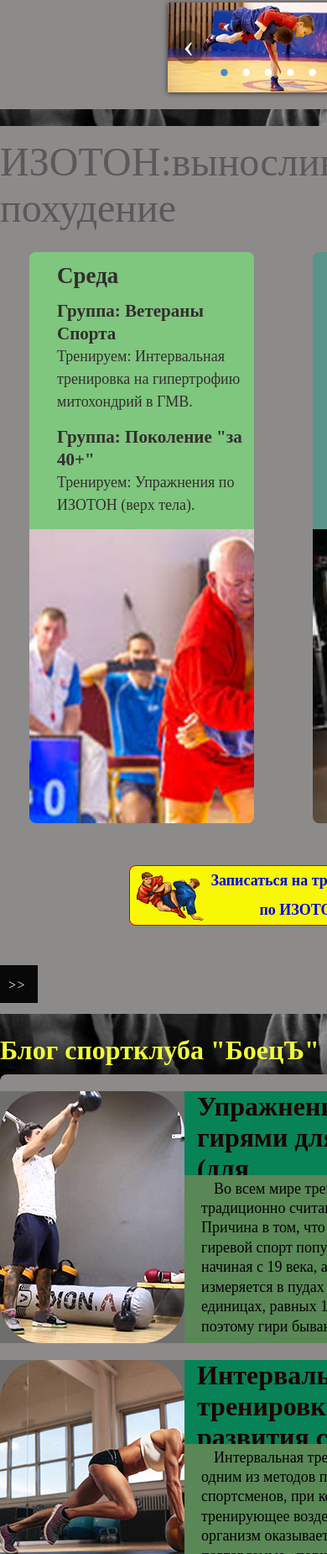
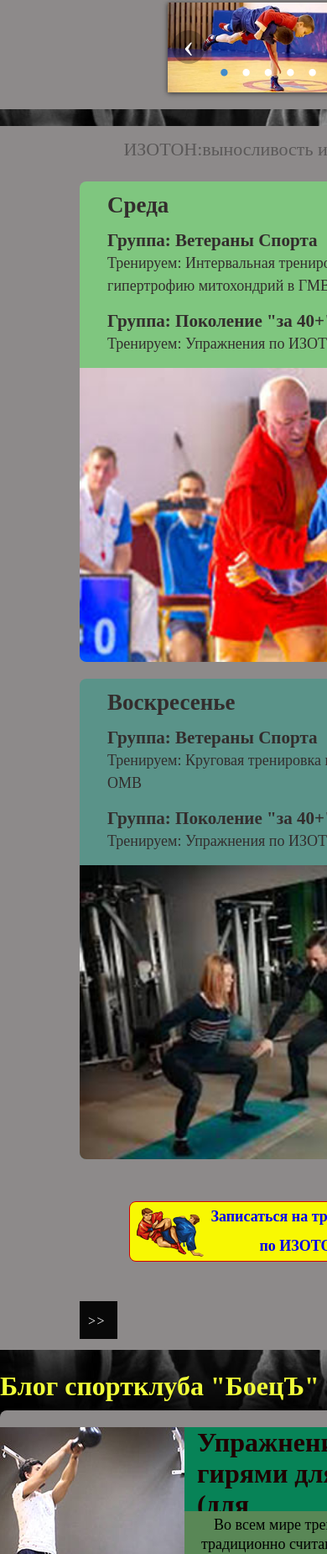
Before and after one commit to trenersambo/Sport-site-in-GRID, a plain HTML site: page index.html in a window 390 px wide. Shown: the part 1759-3609 px from the top of the page at 84% size. Drawn offline with Linux system fonts and the light colour scheme.

Commit message:
@ media доработка

```diff
--- a/css/3d-blog.css
+++ b/css/3d-blog.css
@@ -63,7 +63,7 @@ perspective: 900px;
     /*прячет спину*/
     backface-visibility: hidden;
 
-    border-radius: 50px;
+
 
 }
 
@@ -79,8 +79,6 @@ perspective: 900px;
     /*прячем спину, чтоб до переворота не б.видно*/
     backface-visibility: hidden;
 
-    border-radius: 50px;
-
 }
 
 /*лиц.сторона статьи №3 в Блоге*/
@@ -95,8 +93,6 @@ perspective: 900px;
     /*прячет спину*/
     backface-visibility: hidden;
 
-    border-radius: 50px;
-
 }
 
 .back{
@@ -110,7 +106,7 @@ padding: 20px;
 transform: rotateY(180deg);
     /*прячет спину*/
     backface-visibility: hidden;
-    border-radius: 50px;
+
 }
 
 /*как перевернуть карточку. Для JS*/
--- a/css/media.css
+++ b/css/media.css
@@ -128,10 +128,36 @@ line-height: 26px;
 color: #6F6E6E;
 }
 
+/*Смена Размера 2-х плашек ИЗОТОН*/
+
+	.isoton {
+		justify-content:center;
+	}
+
+	.isoton__shedule {
+    display: grid;
+    grid-template-columns: minmax(200px,450px);
+    justify-self:auto;
 
 
+}
 
+	/*разрыв м/у 2-мя плашками ИЗОТОН*/
+	.istn__day2{
+		margin-top: 20px;
+	}
 
+	/*Кнопка записи на Изотон*/
+	.istn_knopka_zapis{
+
+	}
+
+	/*уменьшить заголовок Изотон*/
+.isoton__text {
+	    color: #5A5858;
+    font-size: 22px;
+
+}
 
 
 }/*стили если экран менее 650 рх: end*/
--- a/css/raspisanie.css
+++ b/css/raspisanie.css
@@ -154,15 +154,13 @@ justify-self: center;
 .week__day_link{
     text-decoration: none;
 }
-.week__day_link:hover{
-   box-shadow: 3px 3px 4px 1px #f0f0f0ab;
-   border-radius: 8px;
-}
 
+/*Боковая желтая полоса при hover*/
 .week__day_link:hover  .day__h3 {
     border-left: 6px solid #f0fe38;
 
 }
+/*Боковая желтая полоса при hover*/
 .week__day_link:hover  .day__p {
     border-left: 6px solid #f0fe38;
 
@@ -195,6 +193,12 @@ justify-self: center;
 	grid-template-rows: 180px 1fr;
 	border-radius: 8px;
 
+}
+
+/*Тень при Hover на блок Распиание_День_Недели*/
+ .week_day:hover{
+   box-shadow: 3px 3px 4px 1px #f0f0f0ab;
+   border-radius: 8px;
 }
 
 .day__img_1 {
@@ -286,7 +290,7 @@ display: grid;
     display: grid;
     grid-template-columns: 0px minmax(200px,450px) 0px minmax(200px,450px);
     grid-template-rows: 1fr;
-    grid-column-gap: 35px;
+    grid-column-gap: 10px;
     /*центровка внутри блока*/
     justify-self: center;
 
```
